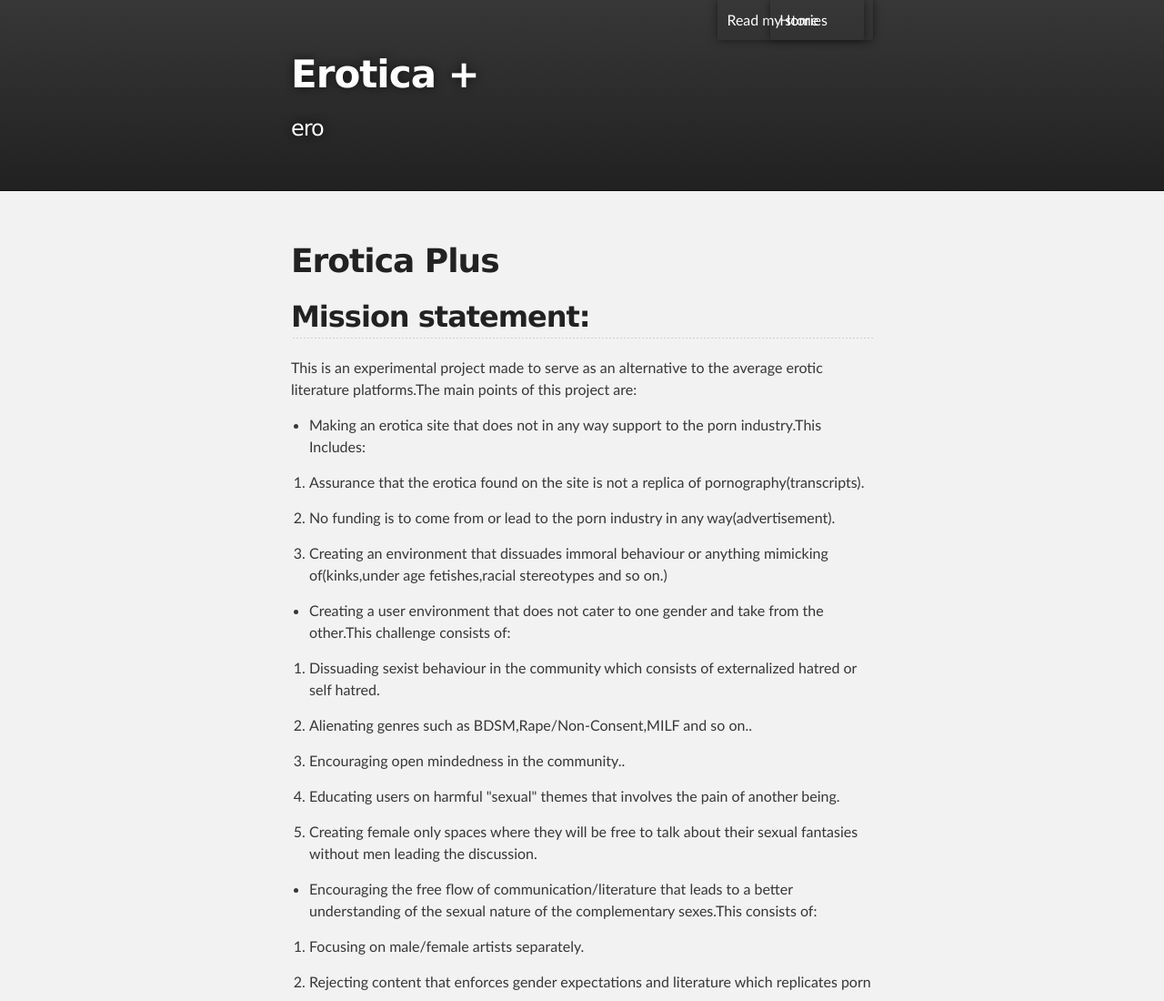
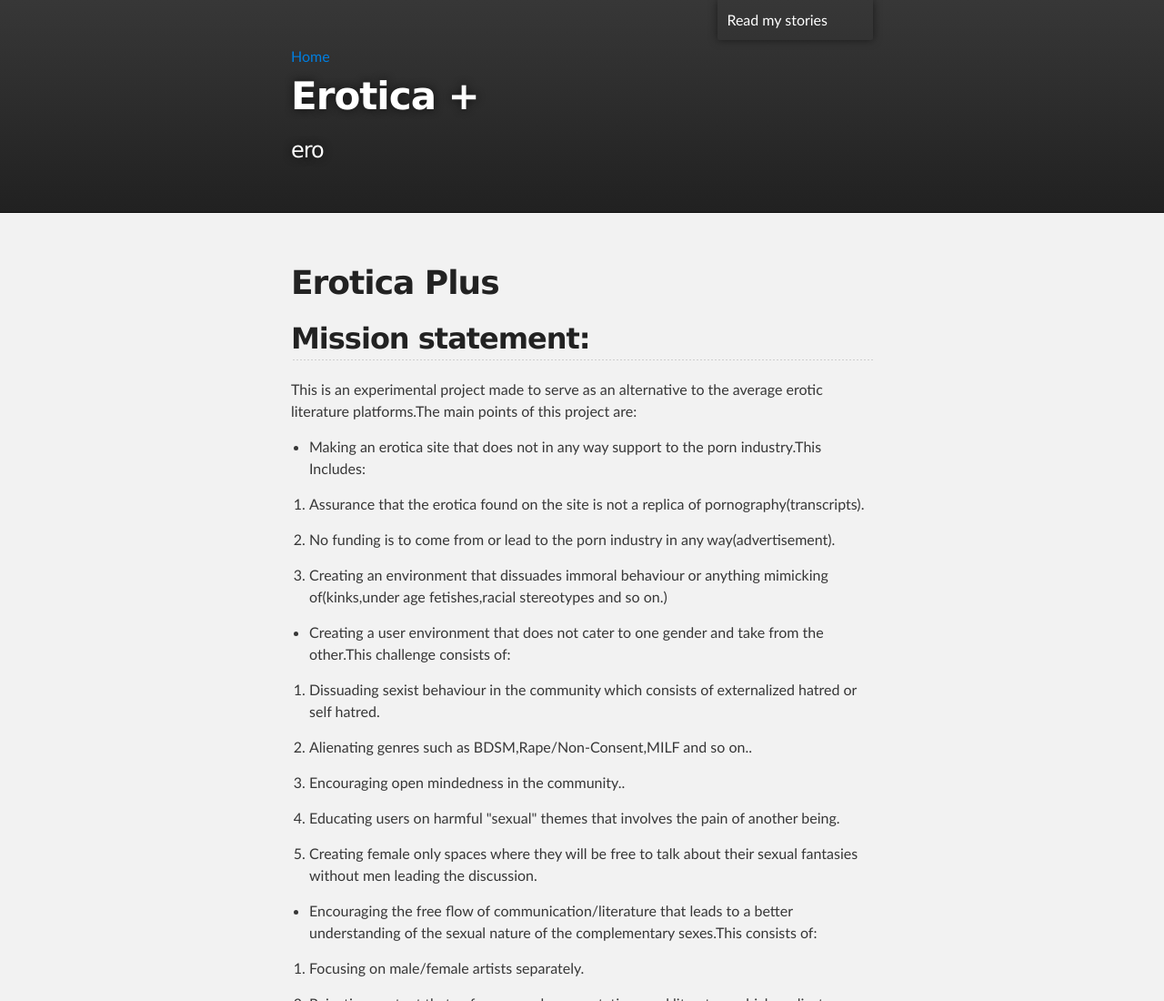
Before and after one commit to erotica-plus/erotica-plus.github.com, a plain HTML site: page index.html in a window 1280 px wide. Shown: the top 1100 px of the page at 91% size. Drawn offline with Linux system fonts and the light colour scheme.

Commit message:
Update stylesheet.css

```diff
--- a/stylesheets/stylesheet.css
+++ b/stylesheets/stylesheet.css
@@ -287,21 +287,6 @@ Full-Width Styles
   border-bottom-right-radius: 2px;
 }
 
-#Home {
-  display: block;
-  position: absolute;
-  top:0;
-  right: 20px;
-  z-index: 10;
-  padding: 10px 50px 10px 10px;
-  color: #fff;
-  background: #0090ff no-repeat 95% 50%
-  font-weight: 700;
-  box-shadow: 0 0 10px rgba(0,0,0,.5);
-  border-bottom-left-radius: 2px;
-  border-bottom-right-radius: 2px;
-}
-
 #header_wrap {
   background: #212121;
   background: -moz-linear-gradient(top, #373737, #212121);
```
